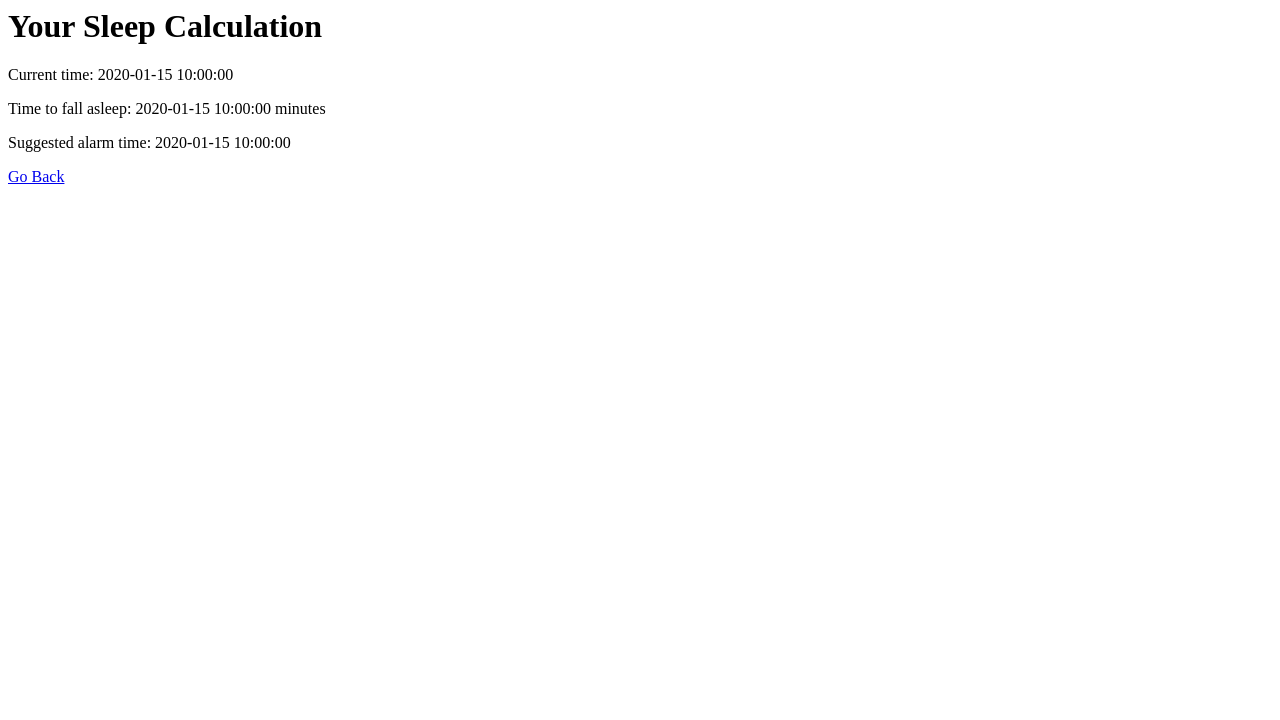
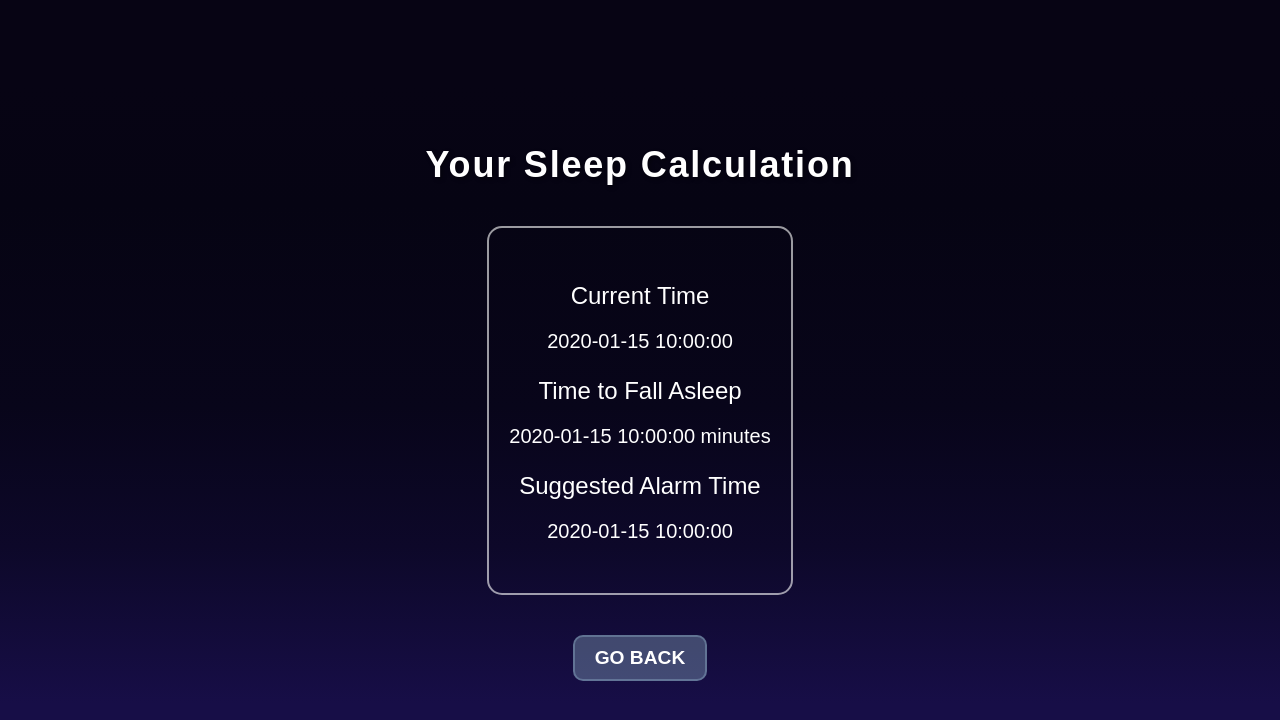
Before and after one commit to juann02/sleep-calculator, a Flask app: template templates/result.html in a window 1280 px wide. Shown: the top 720 px of the page. Run offline with Flask 3, Linux system fonts and the light colour scheme; the template is opened without the code that fills it: most values are stand-ins (such as "Sample title", 1, 10 or a date in 2020).

Commit message:
Add files via upload

```diff
--- a/templates/result.html
+++ b/templates/result.html
@@ -1,12 +1,25 @@
+<!DOCTYPE html>
 <html>
 <head>
     <title>Sleep Calculator Result</title>
+    <link rel="stylesheet" href="{{ url_for('static', filename='style.css') }}">
+	<link rel="icon" href="{{ url_for('static', filename='favicon.ico') }}" type="image/x-icon">
+	<meta name="viewport" content="width=device-width, initial-scale=1">
 </head>
 <body>
-    <h1>Your Sleep Calculation</h1>
-    <p>Current time: {{ result.current_time }}</p>
-    <p>Time to fall asleep: {{ result.time_to_fall_asleep }} minutes</p>
-    <p>Suggested alarm time: {{ result.alarm_time }}</p>
-    <a href="/">Go Back</a>
+    <h1 class="results">Your Sleep Calculation</h1> <!-- specific class for the second-page title -->
+
+    <div class="result-box"> <!--  transparent box around the result -->
+        <p class="result-label">Current Time</p>
+        <p class="result-value">{{ result.current_time }}</p>
+
+        <p class="result-label">Time to Fall Asleep</p>
+        <p class="result-value">{{ result.time_to_fall_asleep }} minutes</p>
+
+        <p class="result-label">Suggested Alarm Time</p>
+        <p class="result-value">{{ result.alarm_time }}</p>
+    </div>
+
+    <a href="/" class="go-back-button">Go Back</a>
 </body>
 </html>
```
Also changed, not shown: templates/index.html (+14 -6 lines).
